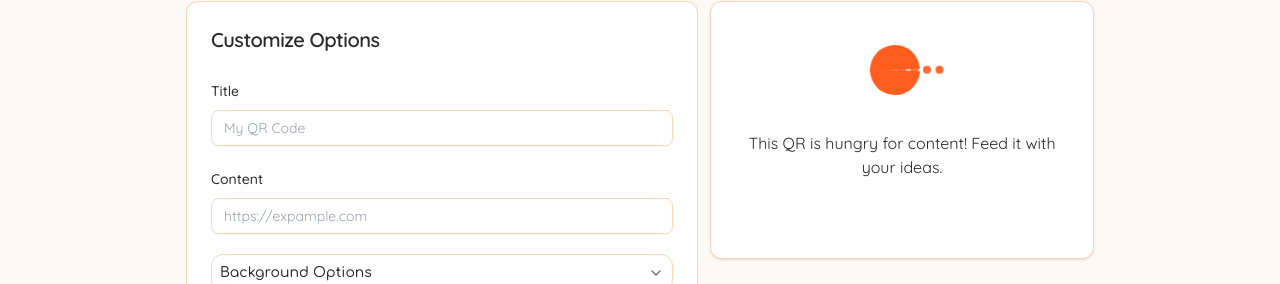
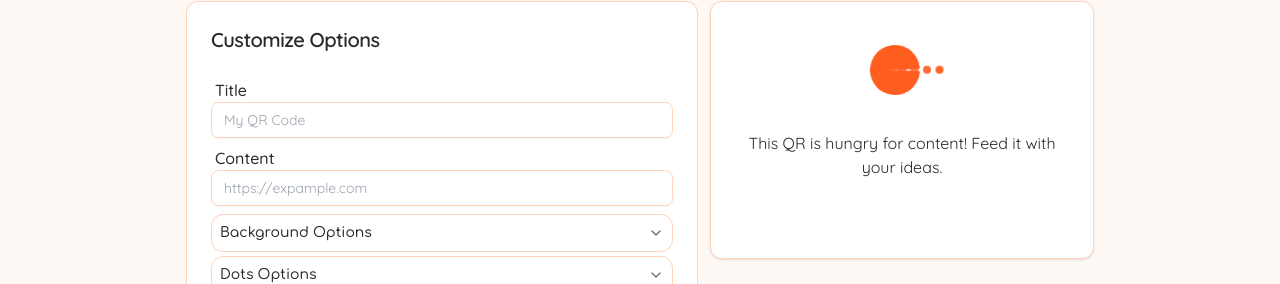
Before and after one commit to nkaryoli/nk_qrCode, a React (Vite) app: page /customize-qr in a window 1280 px wide. Shown: the part 393-677 px from the top of the page. Built offline with nearby package versions, Linux system fonts and the light colour scheme; no server answers.

Commit message:
feat: style adjustment

```diff
--- a/src/features/custom/components/QRCustomizer.tsx
+++ b/src/features/custom/components/QRCustomizer.tsx
@@ -13,8 +13,8 @@ const QRCustomizer = () => {
                 <CardTitle className="text-xl text-foreground">Customize Options</CardTitle>
             </CardHeader>
             <CardContent>
-                <div className="space-y-2">
-                    <Label htmlFor="title" className="text-foreground">
+                <div>
+                    <Label htmlFor="title" className="pl-1 text-foreground text-md">
                         Title
                     </Label>
                     <Input
@@ -27,8 +27,8 @@ const QRCustomizer = () => {
                     />
                 </div>
 
-                <div className="space-y-2 my-5">
-                    <Label htmlFor="content" className="text-foreground">
+                <div className="my-2">
+                    <Label htmlFor="content" className="pl-1 text-foreground text-md">
                         Content
                     </Label>
                     <Input
@@ -39,7 +39,6 @@ const QRCustomizer = () => {
                         className='placeholder:text-foreground/50 placeholder:text-sm text-sm'
                     />
                 </div>
-
                 <QRConfigForm />
             </CardContent>
         </Card>
```
